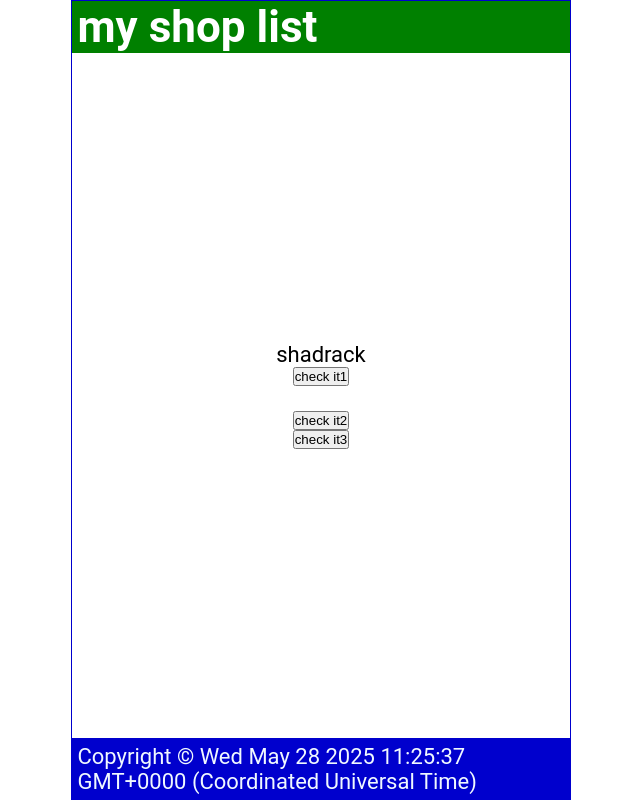
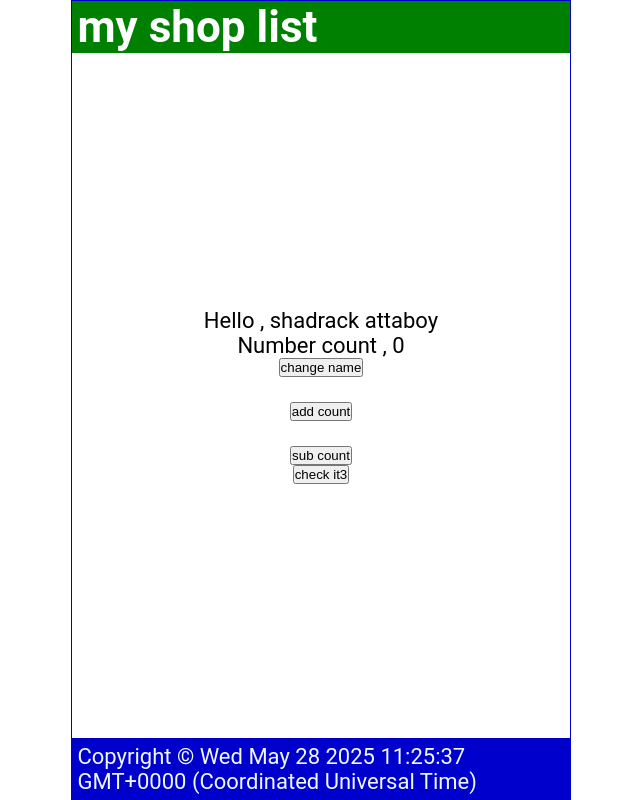
Before and after one commit to shadrack71/reactjs_web_project, a React (Create React App) app: page / in a window 1280 px wide. Shown: the whole page, without its empty margins (319-959 px from the left). Built offline with nearby package versions, Linux system fonts and the light colour scheme.

Commit message:
working  with useState

```diff
--- a/src/Content.js
+++ b/src/Content.js
@@ -1,44 +1,42 @@
 import React from 'react'
+import { useState } from 'react'
 
-const content = () => {
+
+
+const Content = () => {
+    const [name , setName] = useState('shadrack attaboy')
+    const [count , setCount] = useState(0)
+
     const name_functions =() =>{
         const names = [ 'shadrack','kinsimba','kabazo']
         let rand_number = Math.floor(Math.random()*3)
-        return names[rand_number]
+        setName( names[rand_number])
       }
       const handleClick = () =>{
-        console.log('you clicked it ')
-
-      }
+        console.log(count)
+        let i = count +1
+        setCount(i)
+}
       const handleClick2 = (name) =>{
         console.log(`${name} was clicked` )
 
       }
-      const handleClick3 = (e) =>{
-        console.log(e.target)
+      const handleClick3 = () =>{
+        let i = count -1
+        setCount(i)
 
       }
   return (
     <main>
-        <p>
-            {name_functions()}
-
-        </p>
-        <button onDoubleClick={handleClick}>
-            check it1
-
-        </button><br/>
-        <button onClick={()=> handleClick2('attaboy43')}>
-            check it2
-
-        </button>
-        <button onClick={(e)=> handleClick3(e)}>
-            check it3
-
-        </button>
+        <p> Hello , {name}</p>
+        <p> Number count , {count}</p>
+        <button onClick={name_functions}>change name</button><br/>
+        <button onClick={handleClick}>add count</button><br/>
+        <button onClick={handleClick3}>sub count</button>
+        <button onClick={(e)=> handleClick3(e)}>check it3</button>
 
     </main>
   )
 }
 
-export default content
+export default Content
```
